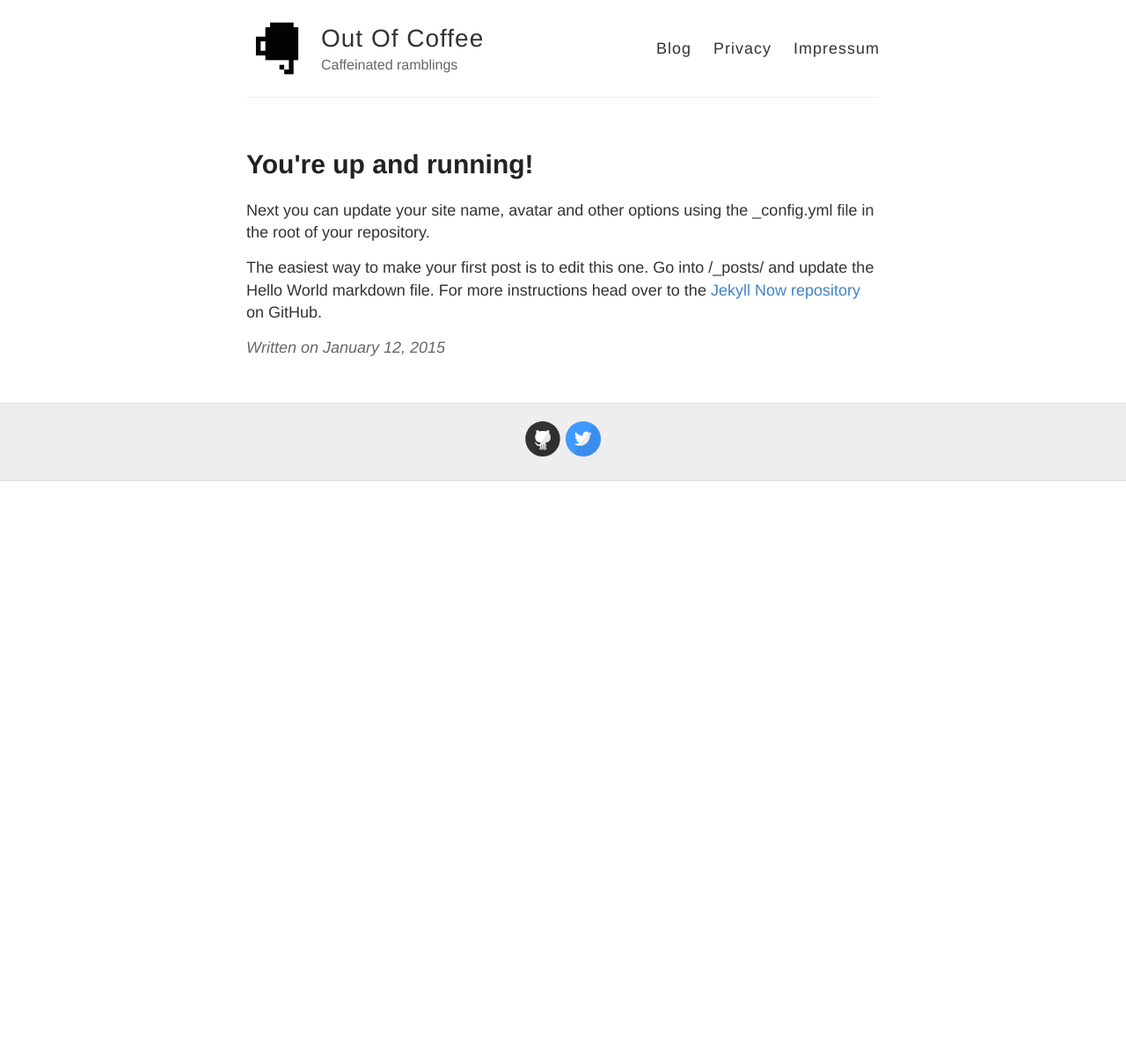
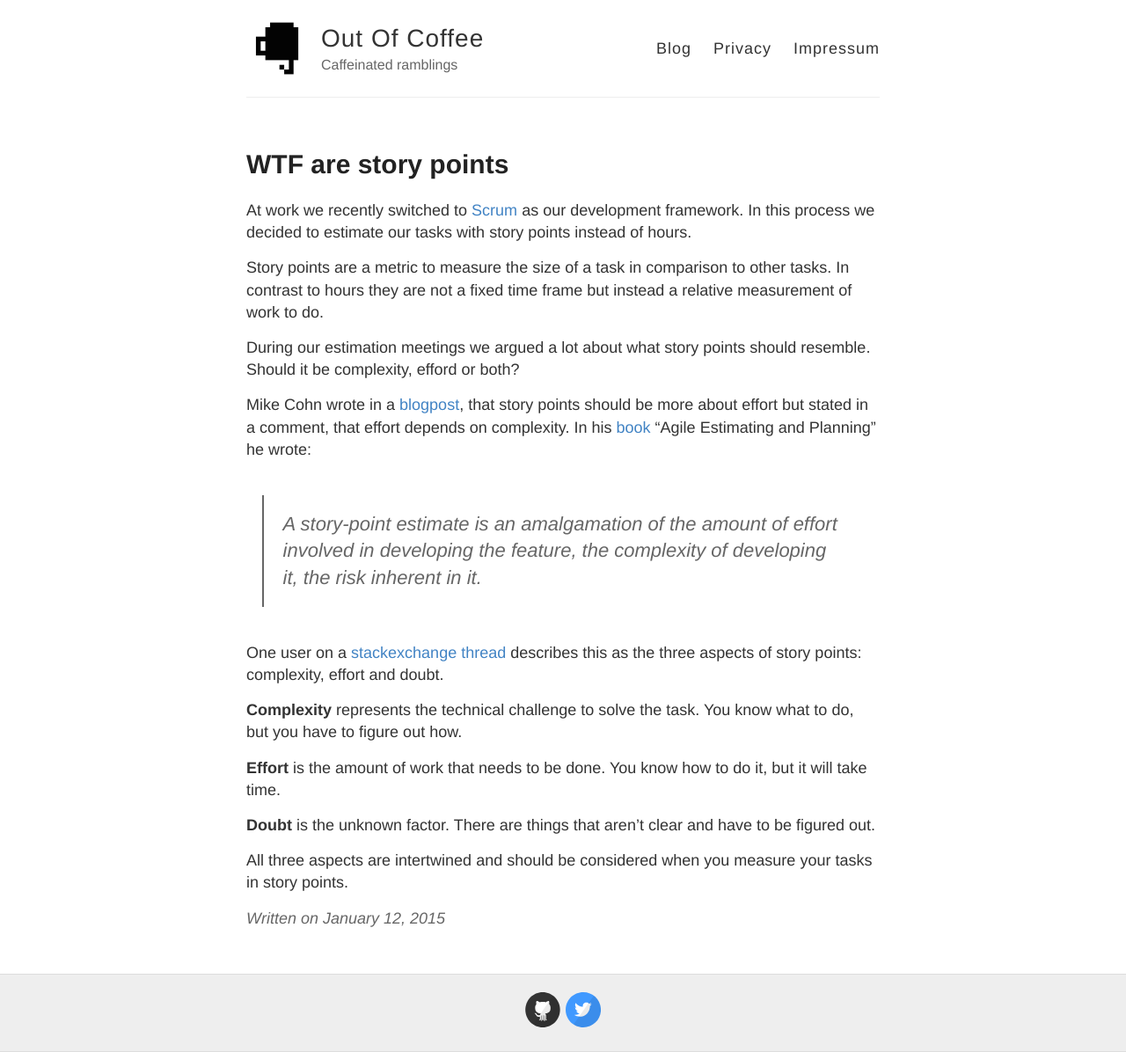
Before and after one commit to tobytes/tobytes.github.io, a Jekyll site: the page built from _posts/2015-1-12-Hello-World.md, in a window 1280 px wide. Shown: the whole page at 88% size. Built offline with Jekyll 4.4.1, drawn with Linux system fonts in a browser that asks for light colours; before the commit the page ends 900 px from its top, so only the background shows below that.

Commit message:
Updated 2015-1-12-Hello-World.md

```diff
--- a/_posts/2015-1-12-Hello-World.md
+++ b/_posts/2015-1-12-Hello-World.md
@@ -1,9 +1,24 @@
 ---
 layout: post
-title: "You're up and running!"
+title: WTF are story points
 published: true
 ---
 
-Next you can update your site name, avatar and other options using the _config.yml file in the root of your repository.
+At work we recently switched to [Scrum](https://en.wikipedia.org/wiki/Scrum_(development)) as our development framework. In this process we decided to estimate our tasks with story points instead of hours.
 
-The easiest way to make your first post is to edit this one. Go into /_posts/ and update the Hello World markdown file. For more instructions head over to the [Jekyll Now repository](https://github.com/barryclark/jekyll-now) on GitHub.
+Story points are a metric to measure the size of a task in comparison to other tasks. In contrast to hours they are not a fixed time frame but instead a relative measurement of work to do.
+
+During our estimation meetings we argued a lot about what story points should resemble. Should it be complexity, efford or both?
+
+Mike Cohn wrote in a [blogpost](http://www.mountaingoatsoftware.com/blog/its-effort-not-complexity), that story points should be more about effort but stated in a comment, that effort depends on complexity. In his [book](http://www.amazon.com/Agile-Estimating-Planning-Mike-Cohn/dp/0131479415/ref=sr_1_1?ie=UTF8&qid=1403210360&sr=8-1&keywords=Agile+Estimating+and+Planning) "Agile Estimating and Planning" he wrote:
+> A story-point estimate is an amalgamation of the amount of effort involved in developing the feature, the complexity of developing it, the risk inherent in it.
+
+One user on a [stackexchange thread](http://pm.stackexchange.com/questions/2765/why-use-story-points-instead-of-hours-for-estimating) describes this as the three aspects of story points: complexity, effort and doubt.
+
+**Complexity** represents the technical challenge to solve the task. You know what to do, but you have to figure out how.
+
+**Effort** is the amount of work that needs to be done. You know how to do it, but it will take time.
+
+**Doubt** is the unknown factor. There are things that aren't clear and have to be figured out.
+
+All three aspects are intertwined and should be considered when you measure your tasks in story points.
```
